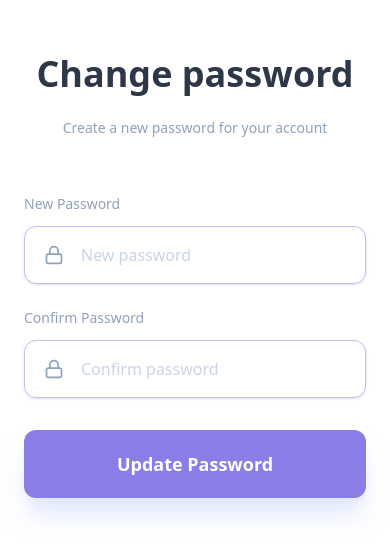
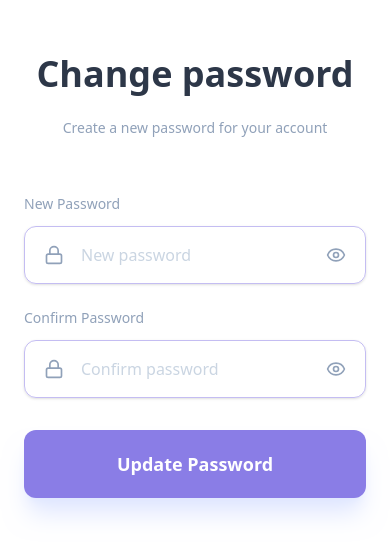
Before and after one commit to muhammadAbdulMannan2022/peopleorbitai-craig-, a React (Vite) app: page /auth/change-password in a window 390 px wide. Shown: the part 146-700 px from the top of the page. Built offline with nearby package versions, Linux system fonts and the light colour scheme.

Commit message:
auth done

```diff
--- a/src/auth/pages/ChangePassword.tsx
+++ b/src/auth/pages/ChangePassword.tsx
@@ -1,10 +1,14 @@
 import { useState } from "react";
-import { Lock } from "lucide-react";
+import { Lock, Eye, EyeOff } from "lucide-react";
+import { useNavigate } from "react-router";
 
 export default function ChangePassword() {
   const [password, setPassword] = useState("");
   const [confirmPassword, setConfirmPassword] = useState("");
   const [error, setError] = useState("");
+  const [showPassword, setShowPassword] = useState(false);
+  const [showConfirmPassword, setShowConfirmPassword] = useState(false);
+  const navigate = useNavigate();
 
   const handleSubmit = (e: React.FormEvent) => {
     e.preventDefault();
@@ -22,6 +26,7 @@ export default function ChangePassword() {
     setError("");
     console.log("New password:", password);
     // submit new password here
+    navigate("/auth/login");
   };
 
   return (
@@ -48,16 +53,23 @@ export default function ChangePassword() {
                 <Lock size={20} />
               </div>
               <input
-                type="password"
+                type={showPassword ? "text" : "password"}
                 placeholder="New password"
                 value={password}
                 onChange={(e) => setPassword(e.target.value)}
-                className="w-full pl-14 pr-6 py-4 rounded-xl border border-authThem/50
+                className="w-full pl-14 pr-14 py-4 rounded-xl border border-authThem/50
                 shadow-sm focus:border-authThem focus:ring-4 focus:ring-authThem/10
                 outline-none transition-all placeholder:text-slate-300
                 text-slate-600 font-medium"
                 required
               />
+              <button
+                type="button"
+                onClick={() => setShowPassword(!showPassword)}
+                className="absolute right-5 top-1/2 -translate-y-1/2 text-slate-400 hover:text-authThem transition-colors hover:cursor-pointer"
+              >
+                {showPassword ? <EyeOff size={20} /> : <Eye size={20} />}
+              </button>
             </div>
           </div>
 
@@ -71,16 +83,23 @@ export default function ChangePassword() {
                 <Lock size={20} />
               </div>
               <input
-                type="password"
+                type={showConfirmPassword ? "text" : "password"}
                 placeholder="Confirm password"
                 value={confirmPassword}
                 onChange={(e) => setConfirmPassword(e.target.value)}
-                className="w-full pl-14 pr-6 py-4 rounded-xl border border-authThem/50
+                className="w-full pl-14 pr-14 py-4 rounded-xl border border-authThem/50
                 shadow-sm focus:border-authThem focus:ring-4 focus:ring-authThem/10
                 outline-none transition-all placeholder:text-slate-300
                 text-slate-600 font-medium"
                 required
               />
+              <button
+                type="button"
+                onClick={() => setShowConfirmPassword(!showConfirmPassword)}
+                className="absolute right-5 top-1/2 -translate-y-1/2 text-slate-400 hover:text-authThem transition-colors hover:cursor-pointer"
+              >
+                {showConfirmPassword ? <EyeOff size={20} /> : <Eye size={20} />}
+              </button>
             </div>
           </div>
 
--- a/src/auth/pages/ConfirmEmail.tsx
+++ b/src/auth/pages/ConfirmEmail.tsx
@@ -1,13 +1,16 @@
 import { useState } from "react";
+import { useNavigate } from "react-router";
 import { Mail } from "lucide-react";
 
 export default function ConfirmEmail() {
   const [email, setEmail] = useState("");
+  const navigate = useNavigate();
 
   const handleSubmit = (e: React.FormEvent) => {
     e.preventDefault();
     console.log("Confirm email:", email);
     // send OTP / confirmation email here
+    navigate("/auth/otp", { state: { email, from: 'forgot' } });
   };
 
   return (
--- a/src/auth/pages/Login.tsx
+++ b/src/auth/pages/Login.tsx
@@ -1,20 +1,22 @@
 import React, { useState } from "react";
 import { Mail, Lock, Eye, EyeOff } from "lucide-react";
-import { Link } from "react-router";
+import { Link, useNavigate } from "react-router";
 
 export default function Login() {
   const [email, setEmail] = useState("");
   const [password, setPassword] = useState("");
   const [showPassword, setShowPassword] = useState(false);
+  const navigate = useNavigate();
 
   const handleSubmit = (e: React.FormEvent) => {
     e.preventDefault();
+    navigate("/");
   };
   return (
     <div className="text-center">
         {/* Welcome Text */}
         <h1 className="text-4xl md:text-5xl font-black text-[#2d3748] mb-8 md:mb-12 tracking-tight">
-          Welcome back
+          Welcome <span className="text-title-2nd">back</span>
         </h1>
 
         <form onSubmit={handleSubmit} className="text-left">
@@ -44,7 +46,7 @@ export default function Login() {
               Password
             </label>
             <div className="relative">
-              <div className="absolute left-5 top-1/2 -translate-y-1/2 text-slate-400 pointer-events-none">
+              <div className="absolute left-5 top-1/2 -translate-y-1/2 text-slate-400">
                 <Lock size={20} />
               </div>
               <input
@@ -58,7 +60,7 @@ export default function Login() {
               <button
                 type="button"
                 onClick={() => setShowPassword(!showPassword)}
-                className="absolute right-5 top-1/2 -translate-y-1/2 text-slate-400 hover:text-authThem transition-colors"
+                className="absolute right-5 top-1/2 -translate-y-1/2 text-slate-400 hover:text-authThem transition-colors hover:cursor-pointer"
               >
                 {showPassword ? <EyeOff size={20} /> : <Eye size={20} />}
               </button>
@@ -68,8 +70,8 @@ export default function Login() {
           {/* Forget Password */}
           <div className="flex justify-end mb-8">
             <Link
-              to={"/auth/forgot"}
-              className="text-authThem text-[10px] md:text-xs font-bold hover:underline"
+              to="/auth/confirm-email"
+              className="text-authThem text-[10px] md:text-xs font-bold hover:underline hover:cursor-pointer"
             >
               Forget Password?
             </Link>
@@ -83,16 +85,15 @@ export default function Login() {
             Sign In
           </button>
 
-          {/* Sign Up Link */}
           <div className="flex items-center justify-center gap-2 mb-6">
             <span className="text-slate-400 text-[10px] md:text-xs font-medium">
               Don't have account?
             </span>
             <Link
-              to={"/auth/signup"}
+              to="/auth/signup"
               className="px-4 py-1.5 border border-authThem rounded-lg hover:cursor-pointer text-authThem text-[10px] md:text-xs font-bold hover:bg-authThem/5 transition-colors"
             >
-              Sing Up
+              Sign Up
             </Link>
           </div>
 
@@ -108,7 +109,7 @@ export default function Login() {
           {/* Google Sign In */}
           <button
             type="button"
-            className="w-full py-4 border border-authThem/30 rounded-xl flex items-center justify-center gap-3 text-slate-500 font-bold hover:bg-slate-50 transition-all active:scale-[0.98]"
+            className="w-full py-4 border border-authThem/30 rounded-xl flex items-center justify-center gap-3 text-slate-500 font-bold hover:bg-slate-50 transition-all active:scale-[0.98] hover:cursor-pointer"
           >
             <img
               src="https://www.gstatic.com/firebasejs/ui/2.0.0/images/auth/google.svg"
--- a/src/auth/pages/Otp.tsx
+++ b/src/auth/pages/Otp.tsx
@@ -1,12 +1,13 @@
-// @ts-nocheck
 import { useEffect, useRef, useState } from "react";
-import { useNavigate } from "react-router";
+import { useNavigate, useLocation } from "react-router";
 
 export default function OTP() {
   const [otp, setOtp] = useState<string[]>(["", "", "", ""]);
   const [error, setError] = useState("");
   const inputsRef = useRef<(HTMLInputElement | null)[]>([]);
   const navigate = useNavigate();
+  const location = useLocation();
+  const email = location.state?.email || "your email";
 
   // Auto focus first input
   useEffect(() => {
@@ -63,7 +64,13 @@ export default function OTP() {
     const code = otp.join("");
     console.log("OTP:", code);
 
-    // navigate("/next-page");
+    // If we came from forgot password flow, go to change password
+    if (location.state?.from === 'forgot') {
+      navigate("/auth/change-password");
+    } else {
+      // Signup flow: go to login
+      navigate("/auth/login");
+    }
   };
 
   return (
@@ -73,7 +80,7 @@ export default function OTP() {
         Verify OTP
       </h1>
       <p className="text-slate-400 text-sm mb-12">
-        Enter the 4-digit code sent to your email
+        Enter the 4-digit code sent to <span className="text-authThem font-bold">{email}</span>
       </p>
 
       <form onSubmit={handleSubmit} className="space-y-10">
@@ -82,7 +89,7 @@ export default function OTP() {
           {otp.map((digit, idx) => (
             <input
               key={idx}
-              ref={(el) => (inputsRef.current[idx] = el)}
+              ref={(el) => { inputsRef.current[idx] = el; }}
               type="text"
               inputMode="numeric"
               maxLength={1}
--- a/src/auth/pages/Signup.tsx
+++ b/src/auth/pages/Signup.tsx
@@ -1,6 +1,6 @@
 import React, { useState } from "react";
 import { Mail, Lock, User, Eye, EyeOff } from "lucide-react";
-import { Link } from "react-router";
+import { Link, useNavigate } from "react-router";
 
 export default function Signup() {
   const [name, setName] = useState("");
@@ -9,6 +9,7 @@ export default function Signup() {
   const [confirmPassword, setConfirmPassword] = useState("");
   const [showPassword, setShowPassword] = useState(false);
   const [showConfirmPassword, setShowConfirmPassword] = useState(false);
+  const navigate = useNavigate();
 
   const handleSubmit = (e: React.FormEvent) => {
     e.preventDefault();
@@ -19,13 +20,14 @@ export default function Signup() {
     }
 
     // handle signup logic here
+    navigate("/auth/otp", { state: { email, from: 'signup' } });
   };
 
   return (
     <div className="text-center">
         {/* Title */}
         <h1 className="text-4xl font-black text-[#2d3748] mb-8 md:mb-12 tracking-tight">
-          Create account
+          Create <span className="text-title-2nd">account</span>
         </h1>
 
         <form onSubmit={handleSubmit} className="text-left">
@@ -161,8 +163,8 @@ export default function Signup() {
               Already have an account?
             </span>
             <Link
-              to={"/auth/login"}
-              className="px-4 py-1.5 border border-authThem rounded-lg text-authThem text-[10px] md:text-xs font-bold hover:bg-authThem/5 transition-colors"
+              to="/auth/login"
+              className="px-4 py-1.5 border border-authThem rounded-lg text-authThem text-[10px] md:text-xs font-bold hover:bg-authThem/5 transition-colors hover:cursor-pointer"
             >
               Sign In
             </Link>
```
